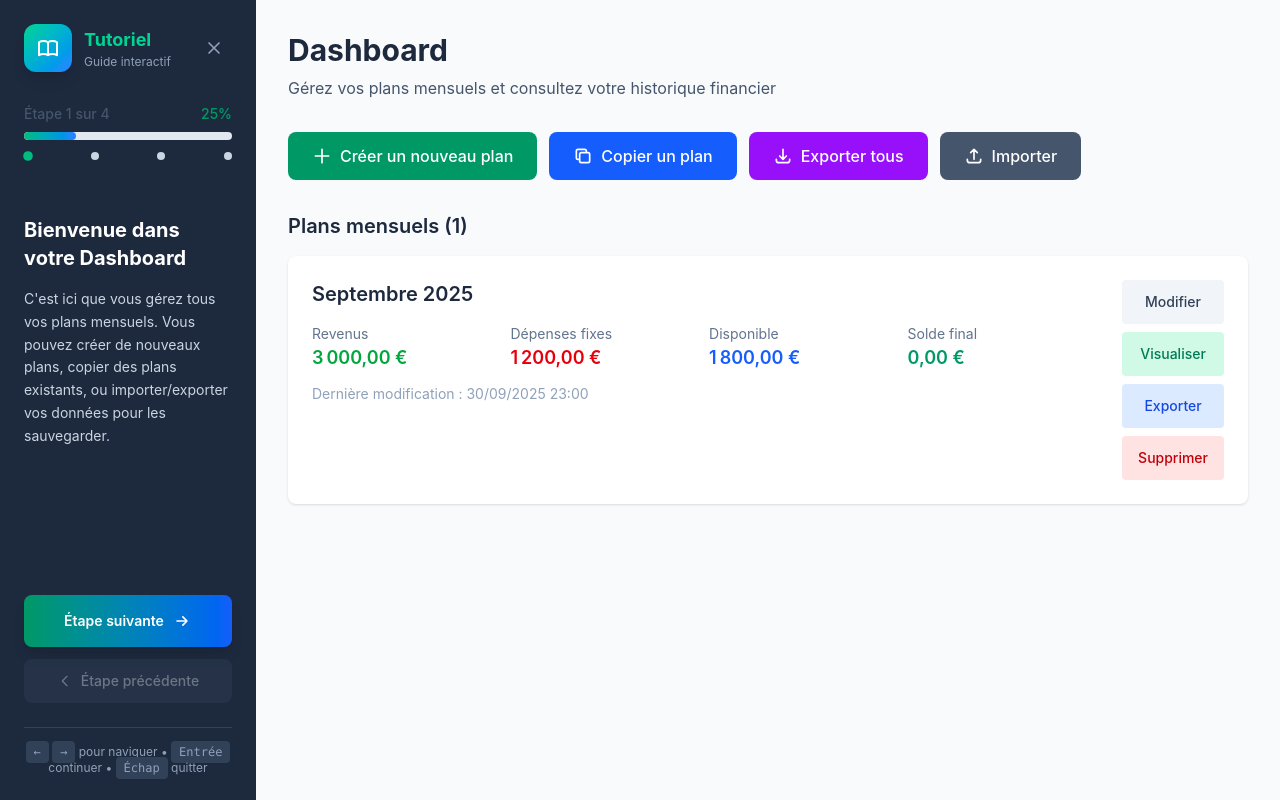
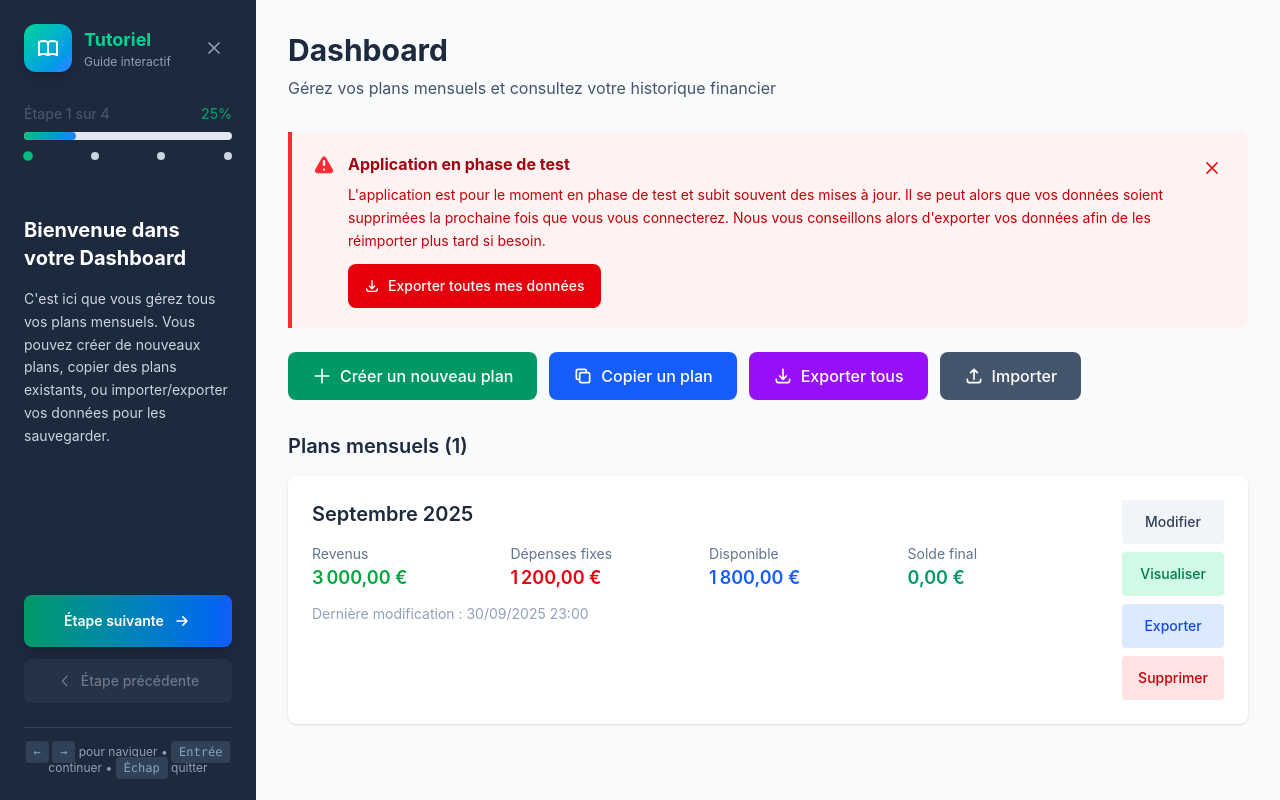
Before and after one commit to Lag01/Test-moneto-web-app, a Next.js app: page /dashboard in a window 1280 px wide. Both pictures are taken after a click on the button "Oui, commencer !". Built offline with nearby package versions, Linux system fonts and the light colour scheme.

Commit message:
V1.3147 Ajout d'un bandeau d'avertissement beta sur le dashboard

```diff
--- a/app/dashboard/page.tsx
+++ b/app/dashboard/page.tsx
@@ -33,6 +33,7 @@
   const [importError, setImportError] = useState<string | null>(null);
   const [importSuccess, setImportSuccess] = useState<string | null>(null);
   const [showCopyModal, setShowCopyModal] = useState(false);
+  const [showBetaWarning, setShowBetaWarning] = useState(true);
 
   // Tutoriel
   const { showWelcomeModal, setShowWelcomeModal, startTutorial } = useTutorialContext();
@@ -44,6 +45,19 @@
       setShowWelcomeModal(true);
     }
   }, [userSettings.hasSeenTutorial, monthlyPlans.length, setShowWelcomeModal]);
+
+  // Vérifier si le bandeau de beta a été fermé
+  useEffect(() => {
+    const dismissed = localStorage.getItem('betaWarningDismissed');
+    if (dismissed === 'true') {
+      setShowBetaWarning(false);
+    }
+  }, []);
+
+  const handleDismissBetaWarning = () => {
+    localStorage.setItem('betaWarningDismissed', 'true');
+    setShowBetaWarning(false);
+  };
 
   const handleAcceptTutorial = () => {
     initializeTutorial();
@@ -177,6 +191,68 @@
           <p className="text-sm md:text-base text-slate-600 dark:text-slate-400 mb-6 md:mb-8">
             Gérez vos plans mensuels et consultez votre historique financier
           </p>
+
+          {/* Bandeau d'avertissement beta */}
+          {showBetaWarning && (
+            <div className="mb-4 md:mb-6 bg-red-50 dark:bg-red-900/20 border-l-4 border-red-500 p-4 md:p-5 rounded-r-lg">
+              <div className="flex items-start gap-3">
+                <svg
+                  className="h-6 w-6 text-red-500 flex-shrink-0 mt-0.5"
+                  fill="currentColor"
+                  viewBox="0 0 20 20"
+                >
+                  <path
+                    fillRule="evenodd"
+                    d="M8.257 3.099c.765-1.36 2.722-1.36 3.486 0l5.58 9.92c.75 1.334-.213 2.98-1.742 2.98H4.42c-1.53 0-2.493-1.646-1.743-2.98l5.58-9.92zM11 13a1 1 0 11-2 0 1 1 0 012 0zm-1-8a1 1 0 00-1 1v3a1 1 0 002 0V6a1 1 0 00-1-1z"
+                    clipRule="evenodd"
+                  />
+                </svg>
+                <div className="flex-1">
+                  <h3 className="text-sm md:text-base font-bold text-red-800 dark:text-red-300 mb-2">
+                    Application en phase de test
+                  </h3>
+                  <p className="text-xs md:text-sm text-red-700 dark:text-red-300 leading-relaxed mb-3">
+                    L&apos;application est pour le moment en phase de test et subit souvent des mises à jour. Il se peut alors que vos données soient supprimées la prochaine fois que vous vous connecterez. Nous vous conseillons alors d&apos;exporter vos données afin de les réimporter plus tard si besoin.
+                  </p>
+                  {monthlyPlans.length > 0 && (
+                    <button
+                      onClick={handleExportAll}
+                      className="px-4 py-2 bg-red-600 hover:bg-red-700 text-white rounded-lg font-medium transition-colors flex items-center gap-2 text-xs md:text-sm min-h-[44px]"
+                    >
+                      <svg className="w-4 h-4" fill="none" stroke="currentColor" viewBox="0 0 24 24">
+                        <path
+                          strokeLinecap="round"
+                          strokeLinejoin="round"
+                          strokeWidth={2}
+                          d="M4 16v1a3 3 0 003 3h10a3 3 0 003-3v-1m-4-4l-4 4m0 0l-4-4m4 4V4"
+                        />
+                      </svg>
+                      Exporter toutes mes données
+                    </button>
+                  )}
+                </div>
+                <button
+                  onClick={handleDismissBetaWarning}
+                  className="p-1.5 hover:bg-red-100 dark:hover:bg-red-900/40 rounded-lg transition-colors flex-shrink-0"
+                  aria-label="Fermer"
+                >
+                  <svg
+                    className="w-5 h-5 text-red-600 dark:text-red-400"
+                    fill="none"
+                    stroke="currentColor"
+                    viewBox="0 0 24 24"
+                  >
+                    <path
+                      strokeLinecap="round"
+                      strokeLinejoin="round"
+                      strokeWidth={2}
+                      d="M6 18L18 6M6 6l12 12"
+                    />
+                  </svg>
+                </button>
+              </div>
+            </div>
+          )}
 
           {/* Messages d'erreur/succès import */}
           {importError && (
```
